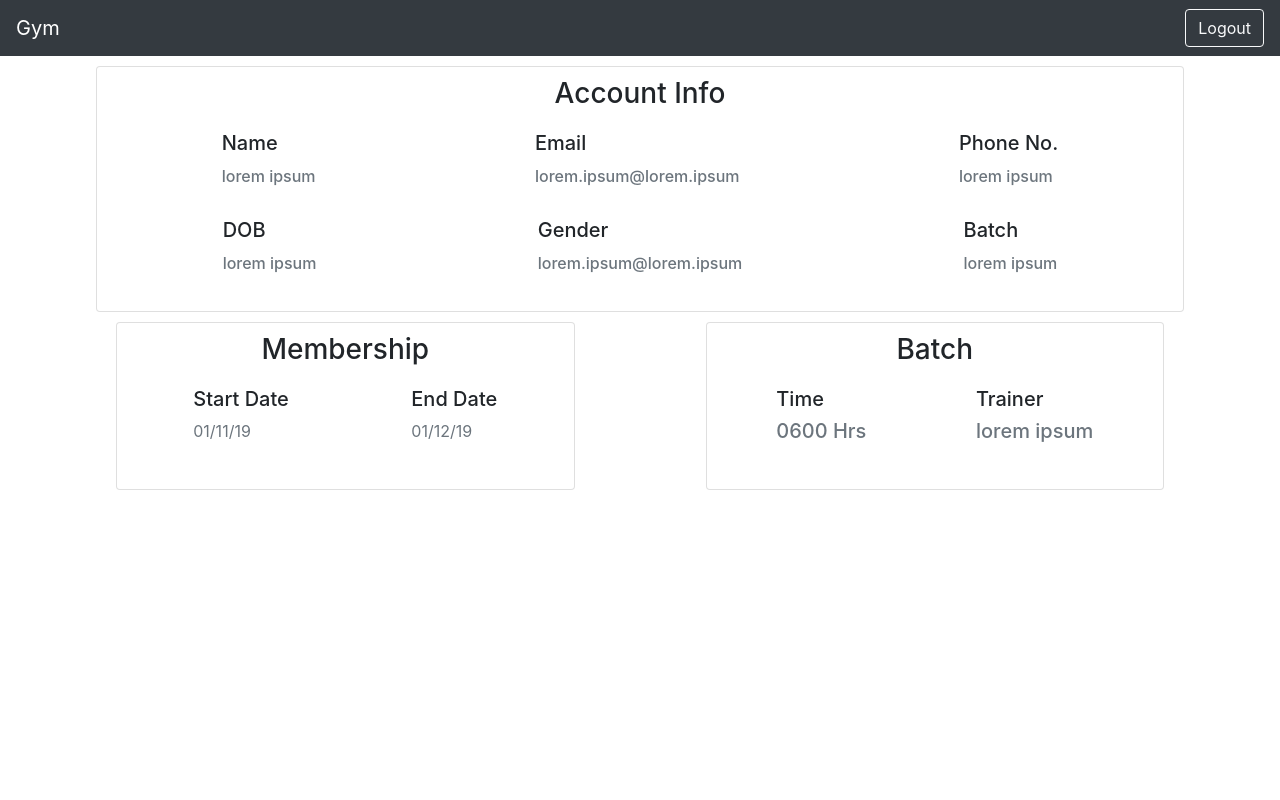
After one commit to adith-a-danthi/Ufit, a PHP site: page /home.php in a window 1280 px wide. The commit adds this page. Run offline with PHP 8.4, Linux system fonts and the light colour scheme.

Commit message:
added dashboard UI

```diff
--- /dev/null
+++ b/public/home.php
@@ -0,0 +1,78 @@
+<link rel="stylesheet" href="https://stackpath.bootstrapcdn.com/bootstrap/4.3.1/css/bootstrap.min.css"
+      integrity="sha384-ggOyR0iXCbMQv3Xipma34MD+dH/1fQ784/j6cY/iJTQUOhcWr7x9JvoRxT2MZw1T" crossorigin="anonymous">
+<head>
+    <title>Home</title>
+</head>
+<body>
+<nav class="navbar navbar-dark bg-dark">
+    <a class="navbar-brand" href="home.php">Gym</a>
+    <a class="btn btn-outline-light" href="index.php" role="button">Logout</a>
+</nav>
+
+<div class="card" style="width: 85%;margin-left: auto;margin-right: auto;margin-top:10px;padding: 10px">
+    <h3 style="margin: auto">Account Info</h3>
+    <div class="card-body">
+        <div class="row">
+            <div class="column" style="margin: auto" id="name">
+                <h5 class="card-title">Name</h5>
+                <h6 class="text-muted" id="email">lorem ipsum</h6>
+            </div>
+            <div class="column" style="margin: auto" id="email">
+                <h5 class="card-title">Email</h5>
+                <h6 class="text-muted" id="email">lorem.ipsum@lorem.ipsum</h6>
+            </div>
+            <div class="column" style="margin: auto" id="phone">
+                <h5 class="card-title">Phone No.</h5>
+                <h6 class="text-muted" id="phone">lorem ipsum</h6>
+            </div>
+        </div>
+        <br>
+        <div class="row">
+            <div class="column" style="margin: auto" id="dob">
+                <h5 class="card-title">DOB</h5>
+                <h6 class="text-muted" id="email">lorem ipsum</h6>
+            </div>
+            <div class="column" style="margin: auto" id="gender">
+                <h5 class="card-title">Gender</h5>
+                <h6 class="text-muted" id="email">lorem.ipsum@lorem.ipsum</h6>
+            </div>
+            <div class="column" style="margin: auto" id="batch">
+                <h5 class="card-title">Batch</h5>
+                <h6 class="text-muted" id="phone">lorem ipsum</h6>
+            </div>
+        </div>
+    </div>
+</div>
+<div class="row">
+    <div class="card" style="width: 35%;margin-left: auto;margin-top:10px;padding: 10px">
+        <h3 class="strong" style="margin: auto">Membership</h3>
+        <div class="card-body">
+            <div class="row">
+                <div class="column" style="margin: auto">
+                    <h5>Start Date</h5>
+                    <p class="text-muted">01/11/19</p>
+                </div>
+                <div class="column" style="margin: auto">
+                    <h5>End Date</h5>
+                    <p class="text-muted">01/12/19</p>
+                </div>
+            </div>
+        </div>
+    </div>
+    <div class="card" style="width: 35%;margin-left: auto;margin-right: auto;margin-top:10px;padding: 10px">
+        <h3 class="strong" style="margin: auto">Batch</h3>
+        <div class="card-body">
+            <div class="row">
+                <div class="column" style="margin: auto">
+                    <h5>Time</h5>
+                    <h5 class="text-muted">0600 Hrs</h5>
+                </div>
+                <div class="column" style="margin: auto">
+                    <h5>Trainer</h5>
+                    <h5 class="text-muted">lorem ipsum</h5>
+                </div>
+            </div>
+        </div>
+    </div>
+</div>
+</body>
```
Also changed, not shown: public/index.php (+10 -4 lines), public/login.php (+4 -4 lines), public/register.php (+5 -5 lines).
